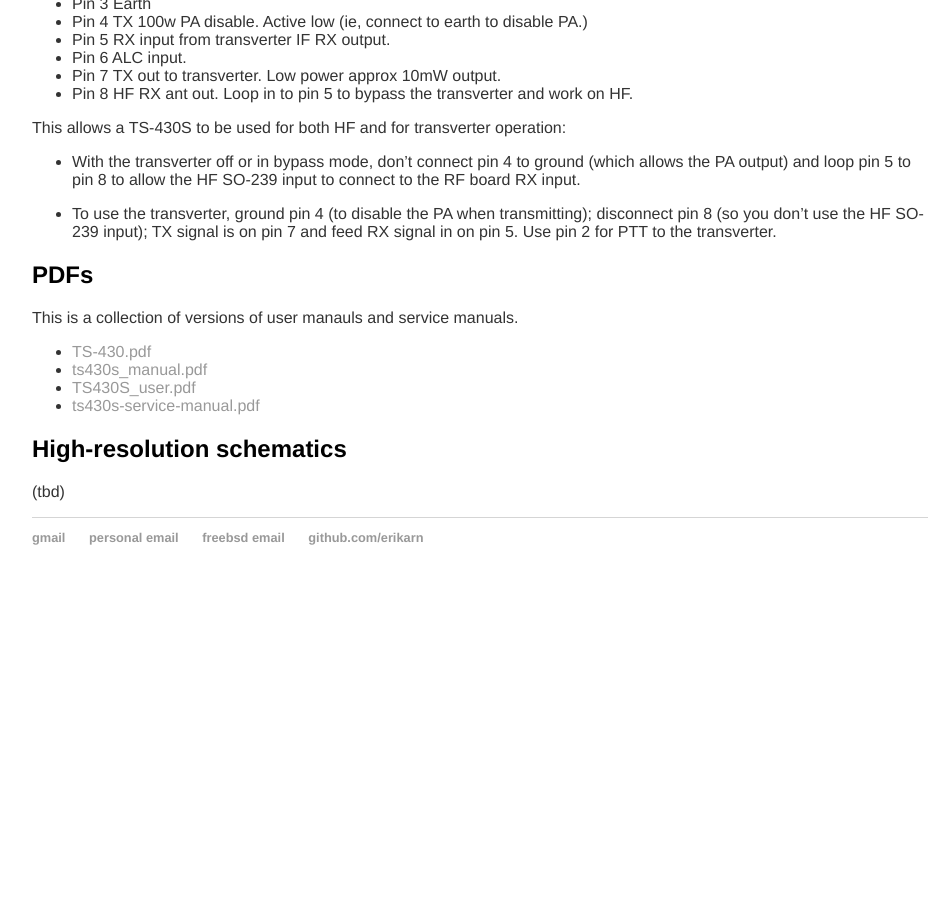
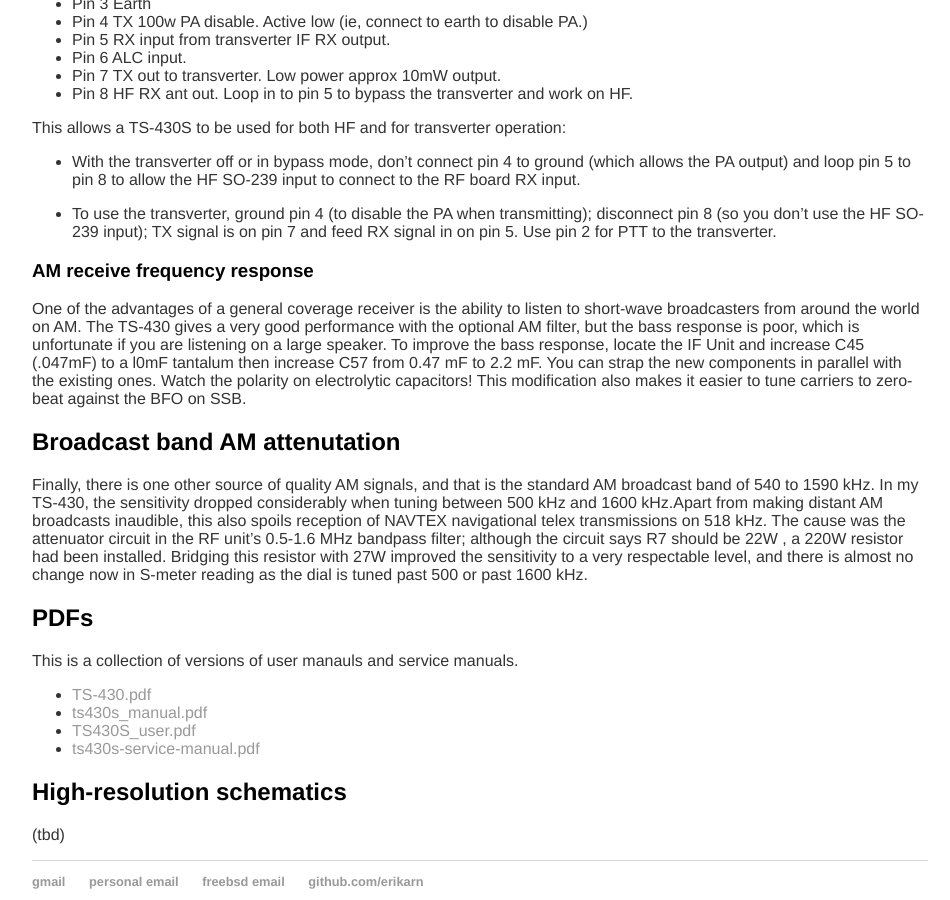
Before and after one commit to erikarn/erikarn.github.io, a Jekyll site: the page built from kenwood/TS-430/notes.md, in a window 1280 px wide and 900 px high, scrolled down 1300 px. Shown: the whole window, without its empty margins (160-1110 px from the left). Built offline with Jekyll 4.4.1, drawn with Linux system fonts in a browser that asks for light colours; before the commit the page ends 1905 px from its top, so only the background shows below that.

Commit message:
Updates from http://home.computer.net/~pritch/ts-430.htm

```diff
--- a/kenwood/TS-430/notes.md
+++ b/kenwood/TS-430/notes.md
@@ -89,6 +89,30 @@
    disconnect pin 8 (so you don't use the HF SO-239 input); TX signal is on pin 7
    and feed RX signal in on pin 5.  Use pin 2 for PTT to the transverter.
 
+### AM receive frequency response
+
+One of the advantages of a general coverage receiver is the ability to listen to
+short-wave broadcasters from around the world on AM. The TS-430 gives a very good
+performance with the optional AM filter, but the bass response is poor, which
+is unfortunate if you are listening on a large speaker. To improve the bass response,
+locate the IF Unit and increase C45 (.047mF) to a l0mF tantalum then increase C57
+from 0.47 mF to 2.2 mF. You can strap the new components in parallel with the
+existing ones. Watch the polarity on electrolytic capacitors!
+This modification also makes it easier to tune carriers to zero-beat
+against the BFO on SSB.
+
+## Broadcast band AM attenutation
+
+Finally, there is one other source of quality AM signals, and that is the
+standard AM broadcast band of 540 to 1590 kHz. In my TS-430, the sensitivity
+dropped considerably when tuning between 500 kHz and 1600 kHz.Apart from
+making distant AM broadcasts inaudible, this also spoils reception of NAVTEX
+navigational telex transmissions on 518 kHz. The cause was the attenuator
+circuit in the RF unit's 0.5-1.6 MHz bandpass filter; although the circuit
+says R7 should be 22W , a 220W resistor had been installed.
+Bridging this resistor with 27W improved the sensitivity to a very
+respectable level, and there is almost no change now in S-meter
+reading as the dial is tuned past 500 or past 1600 kHz.
 
 ## PDFs
 
```
